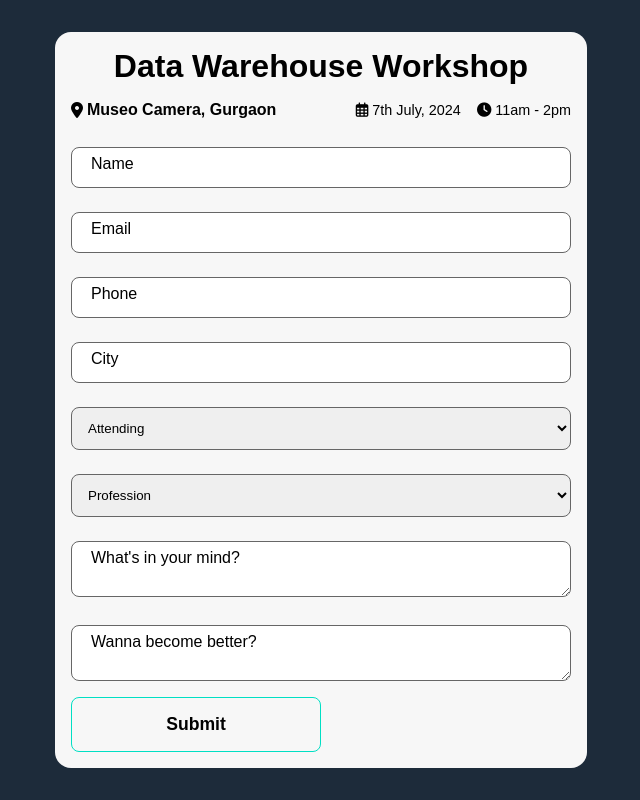
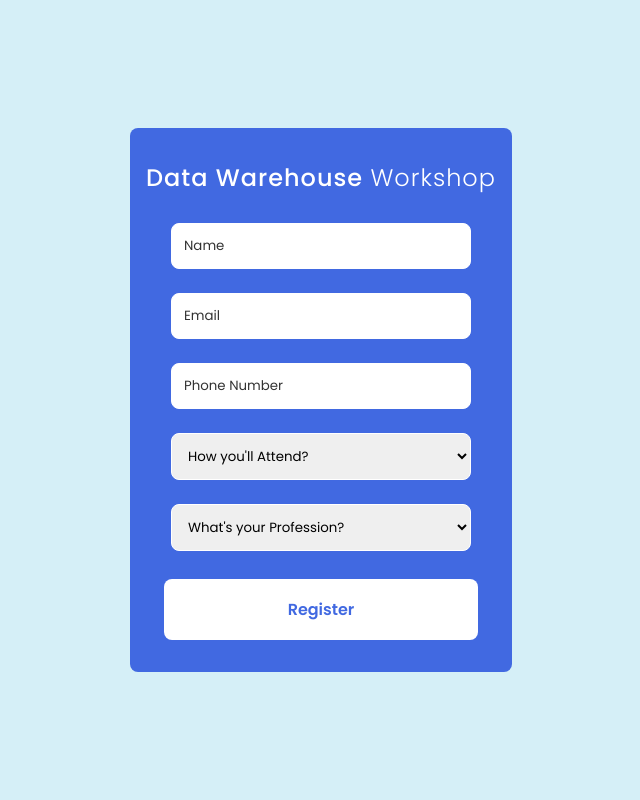
Before and after one commit to SonuAkhtar/AnalyticShala-Workshop, a React (Vite) app in the folder client/: page / in a window 1280 px wide. Shown: the whole page, without its empty margins (319-959 px from the left). Built offline with nearby package versions, Linux system fonts and the light colour scheme.

Commit message:
new pages added

```diff
--- a/client/src/components/EventForm/EventForm.jsx
+++ b/client/src/components/EventForm/EventForm.jsx
@@ -8,11 +8,8 @@
     name: "",
     email: "",
     phone: "",
-    city: "",
     attending: "",
     profession: "",
-    excited: "",
-    expect: "",
   });
 
   const handleFormChange = (e) => {
@@ -34,79 +31,49 @@
 
   return (
     <div className="event__container">
-      <h1 className="event__title">
+      <h2 className="event__title">
         Data Warehouse <span>Workshop</span>
-      </h1>
-
-      <div className="event__location__date">
-        <h2 className="event__location">
-          <i className="fa-solid fa-location-dot" />
-          Museo Camera, Gurgaon
-        </h2>
-        <div className="event__date__time">
-          <span className="event__date">
-            <i className="fa-regular fa-calendar-days" /> 7th July, 2024
-          </span>
-          <span className="event__time">
-            <i className="fa-solid fa-clock" /> 11am - 2pm
-          </span>
-        </div>
-      </div>
+      </h2>
 
       <form onSubmit={handleFormSubmit}>
         <div className="input__area">
           <input
             type="text"
-            id="name"
             name="name"
+            placeholder="Name"
             value={formData.name}
             onChange={handleFormChange}
           />
-          <label htmlFor="name">Name</label>
         </div>
 
         <div className="input__area">
           <input
             type="email"
-            id="email"
             name="email"
+            placeholder="Email"
             value={formData.email}
             onChange={handleFormChange}
           />
-          <label htmlFor="email">Email</label>
         </div>
 
         <div className="input__area">
           <input
             type="number"
-            id="phone"
             name="phone"
+            placeholder="Phone Number"
             value={formData.phone}
             onChange={handleFormChange}
           />
-          <label htmlFor="phone">Phone</label>
-        </div>
-
-        <div className="input__area">
-          <input
-            type="text"
-            id="city"
-            name="city"
-            value={formData.city}
-            onChange={handleFormChange}
-          />
-          <label htmlFor="city">City</label>
         </div>
 
         <div className="input__area select">
           <select
-            id="attend"
             name="attending"
             value={formData.attending}
             onChange={handleFormChange}
           >
             <option value="" hidden>
-              Attending
+              How you'll Attend?
             </option>
             <option value="offline">Offline</option>
             <option value="online">Online</option>
@@ -115,41 +82,20 @@
 
         <div className="input__area select">
           <select
-            id="profession"
             name="profession"
             value={formData.profession}
             onChange={handleFormChange}
           >
             <option value="" hidden>
-              Profession
+              What's your Profession?
             </option>
             <option value="student">Student</option>
             <option value="working">Working</option>
           </select>
         </div>
 
-        <div className="input__area textarea">
-          <textarea
-            id="excited"
-            name="excited"
-            value={formData.excited}
-            onChange={handleFormChange}
-          />
-          <label htmlFor="excited">What's in your mind?</label>
-        </div>
-
-        <div className="input__area textarea">
-          <textarea
-            id="expect"
-            name="expect"
-            value={formData.expect}
-            onChange={handleFormChange}
-          />
-          <label htmlFor="expect">Wanna become better?</label>
-        </div>
-
         <button onClick={handleFormSubmit} type="submit">
-          Submit
+          Register
         </button>
       </form>
     </div>
--- a/client/src/components/EventForm/eventForm.css
+++ b/client/src/components/EventForm/eventForm.css
@@ -1,91 +1,71 @@
 .event__container {
-  background-color: #f7f7f7;
-  padding: 1rem;
-  border-radius: 1rem;
+  background-color: royalblue;
+  color: white;
+  padding: 2rem 1rem;
+  border-radius: 0.5rem;
 }
 
 .event__title {
   text-align: center;
+  margin-bottom: 1rem;
+  letter-spacing: 1px;
+  font-weight: 500;
 }
 
-.event__location__date {
-  display: flex;
-  align-items: center;
-  justify-content: space-between;
-  margin: 1rem 0;
+.event__title span {
+  font-weight: 300;
 }
 
-.event__location,
-.event__date__time {
-  font-size: 1rem;
+.event__container form {
   display: flex;
+  flex-direction: column;
   align-items: center;
-  gap: 0.25rem;
-}
-
-.event__date__time {
-  font-size: 0.9rem;
-  font-weight: 300;
-  gap: 1rem;
 }
 
 .input__area {
   position: relative;
-  width: 500px;
+  min-width: 300px;
 }
 
 .input__area input,
-.input__area select,
-.input__area textarea {
+.input__area select {
   width: 100%;
   padding: 0.75rem;
   border: none;
-  border: 1px solid #666;
+  border: 1px solid white;
   border-radius: 0.5rem;
   outline: none;
   margin: 0.75rem 0;
   transition: all 0.3s ease;
 }
 
-.input__area label {
-  position: absolute;
-  left: 0;
-  padding: 1.25rem;
-  pointer-events: none;
-  transition: all 0.3s ease-in-out;
+.input__area input::placeholder {
+  color: #333;
 }
 
-.input__area select:focus,
-.input__area textarea:focus,
-.input__area input:focus {
-  border-color: #00dfc4;
-}
-
-.input__area select:focus .select__label,
-.input__area textarea:focus ~ label,
-.input__area input:focus ~ label {
-  color: #00dfc4;
-  transform: translate(10px, 0px);
-  font-size: 0.8rem;
-  padding: 0 0.75rem;
-  background-color: #f7f7f7;
-  border-left: 1px solid #00dfc4;
-  border-right: 1px solid #00dfc4;
+.input__area input:focus,
+.input__area select:focus {
+  border-radius: 1rem;
 }
 
 button {
-  width: 50%;
-  font-size: 1.1rem;
+  margin-top: 1rem;
+  width: 90%;
+  font-size: 1rem;
   font-weight: 600;
-  padding: 1rem 2rem;
+  padding: 1rem;
   border-radius: 0.5rem;
+  background-color: white;
+  color: royalblue;
+  border: 2px solid transparent;
+  outline: none;
   cursor: pointer;
   transition: all 0.3s ease;
-  border: 1px solid #00dfc4;
-  background-color: transparent;
-  outline: none;
 }
 
 button:hover {
-  background-color: #00dfc4;
+  border-radius: 1rem;
+  border-color: white;
+  background-color: royalblue;
+  color: white;
 }
--- a/client/src/index.css
+++ b/client/src/index.css
@@ -1,16 +1,18 @@
+@import url("https://fonts.googleapis.com/css2?family=Poppins:ital,wght@0,100;0,200;0,300;0,400;0,500;0,600;0,700;1,100;1,200;1,300;1,400;1,500;1,600;1,700&display=swap");
+
 * {
   margin: 0;
   padding: 0;
   box-sizing: border-box;
-  font-family: sans-serif;
+  font-family: "Poppins", sans-serif;
 }
 
 .app {
   padding: 2rem;
   width: 100%;
-  height: 100%;
+  height: 100vh;
   display: flex;
   align-items: center;
   justify-content: center;
-  background-color: #1d2b3a;
+  background-color: #d5eff7;
 }
```
Also changed, not shown: client/src/components/EventDetail/EventDetail.jsx (added, +22 -0 lines), client/src/pages/Homepage/Homepage.jsx (added, +7 -0 lines), client/src/pages/Success/Success.jsx (added, +11 -0 lines), client/src/components/EventDetail/eventDetails.css (added), client/src/pages/Homepage/homepage.css (added), client/src/pages/Success/success.css (added), 1 other file (tests, documents, lock files or other folders).
